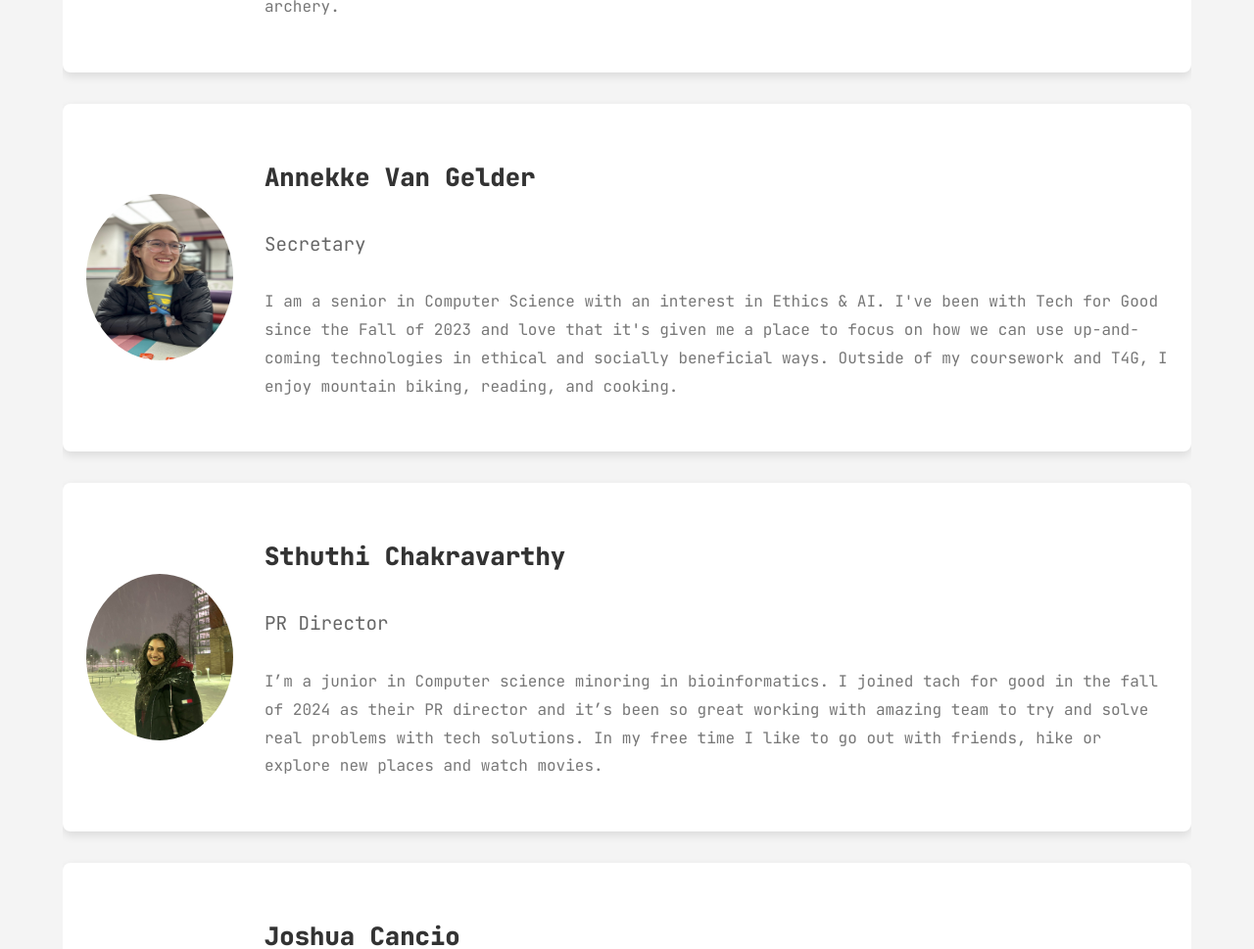
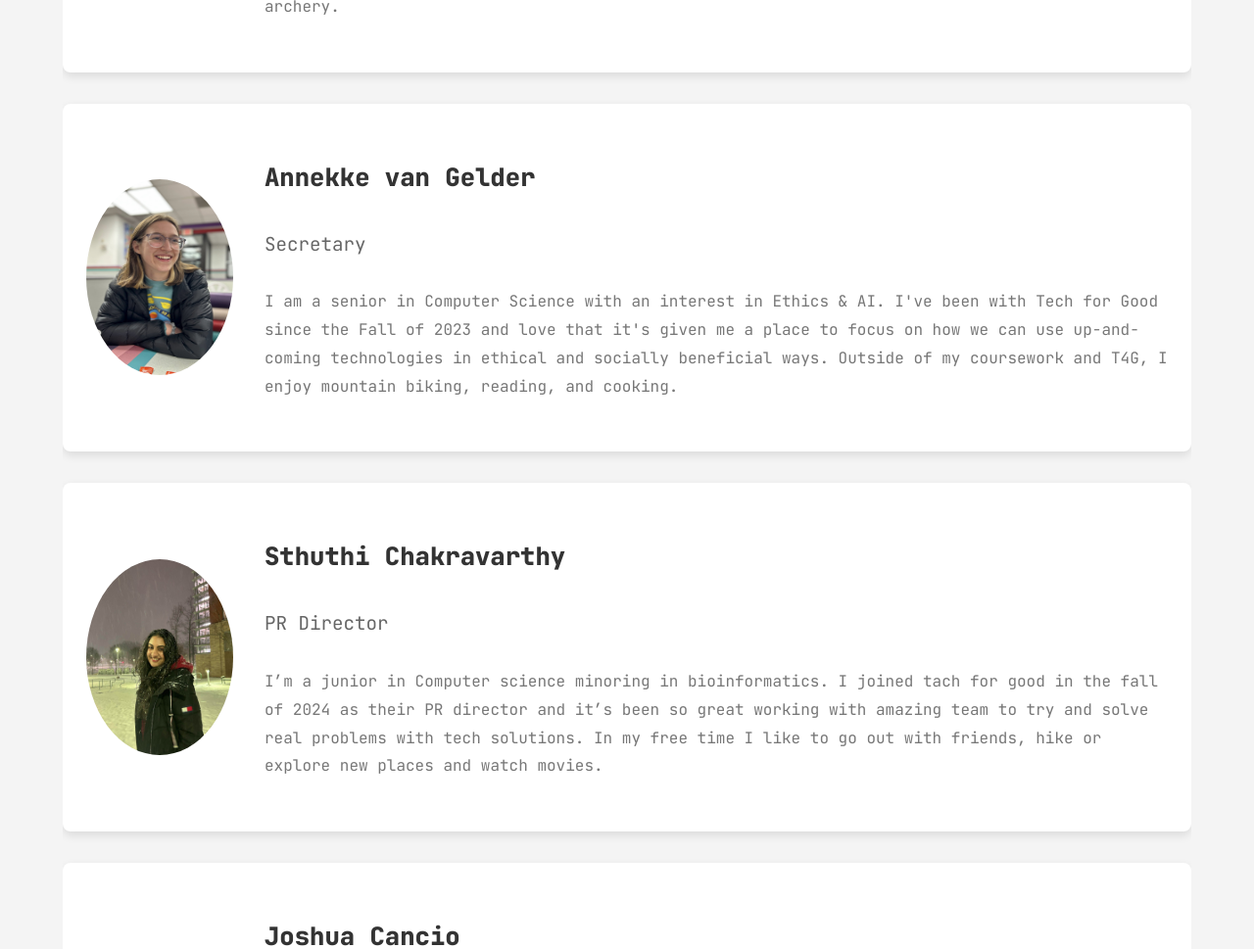
Before and after one commit to J-Souffle/T4GWebsite, a Jekyll site: the page built from pages/leadership-team.md, in a window 1280 px wide, cut to the strip 1128-2097 px from the top of the page. Shown: the whole strip at 98% size. Built offline with Jekyll 4.4.1, drawn with Linux system fonts in a browser that asks for light colours.

Commit message:
Updated photos and removed extra padding

```diff
--- a/_includes/achievements.html
+++ b/_includes/achievements.html
@@ -30,7 +30,7 @@
       <div class="achievement">
         <div class="achievement-info">
           <h3 class="achievement-title">Best Use of Taipy at Georgetown University</h3>
-          <p class="achievement-description">On January 28th, 2024, our project Recipio, led by Bela Palankar, Sasha Cherian, Annekke Van Gelder, and Arman Mahjoor, was recognized for the Best Use of Taipy at Georgetown University. This project is still under development by members of the team.</p>
+          <p class="achievement-description">On January 28th, 2024, our project Recipio, led by Bela Palankar, Sasha Cherian, Annekke van Gelder, and Arman Mahjoor, was recognized for the Best Use of Taipy at Georgetown University. This project is still under development by members of the team.</p>
         </div>
         <div class="achievement-date">Spring 2024</div>
       </div>
--- a/_includes/leadership-team.html
+++ b/_includes/leadership-team.html
@@ -21,7 +21,7 @@
       <div class="leader">
         <img src="../assets/images/Annekke.jpg" alt="Leader 3">
         <div class="leader-info">
-          <h3 class="leader-name">Annekke Van Gelder</h3>
+          <h3 class="leader-name">Annekke van Gelder</h3>
           <p class="leader-position">Secretary</p>
           <p class="leader-bio">I am a senior in Computer Science with an interest in Ethics & AI. I've been with Tech for Good since the Fall of 2023 and love that it's given me a place to focus on how we can use up-and-coming technologies in ethical and socially beneficial ways. Outside of my coursework and T4G, I enjoy mountain biking, reading, and cooking.</p>
         </div>
--- a/assets/css/hamhead.css
+++ b/assets/css/hamhead.css
@@ -13,6 +13,7 @@ body {
     margin: 0;
     font-family: Helvetica, sans-serif;
     background-color: var(--gray-6);
+    overflow-x: hidden; /* Prevent horizontal overflow */
 }
 
 a {
--- a/assets/css/leadership-team.css
+++ b/assets/css/leadership-team.css
@@ -50,7 +50,7 @@ body {
 
   .leader img {
     width: 150px;
-    height: 170px;
+    height: 200px;
     border-radius: 50%;
     margin-right: 2rem;
   }
```
Also changed, not shown: assets/css/mentors.css (+12 -1 lines).
